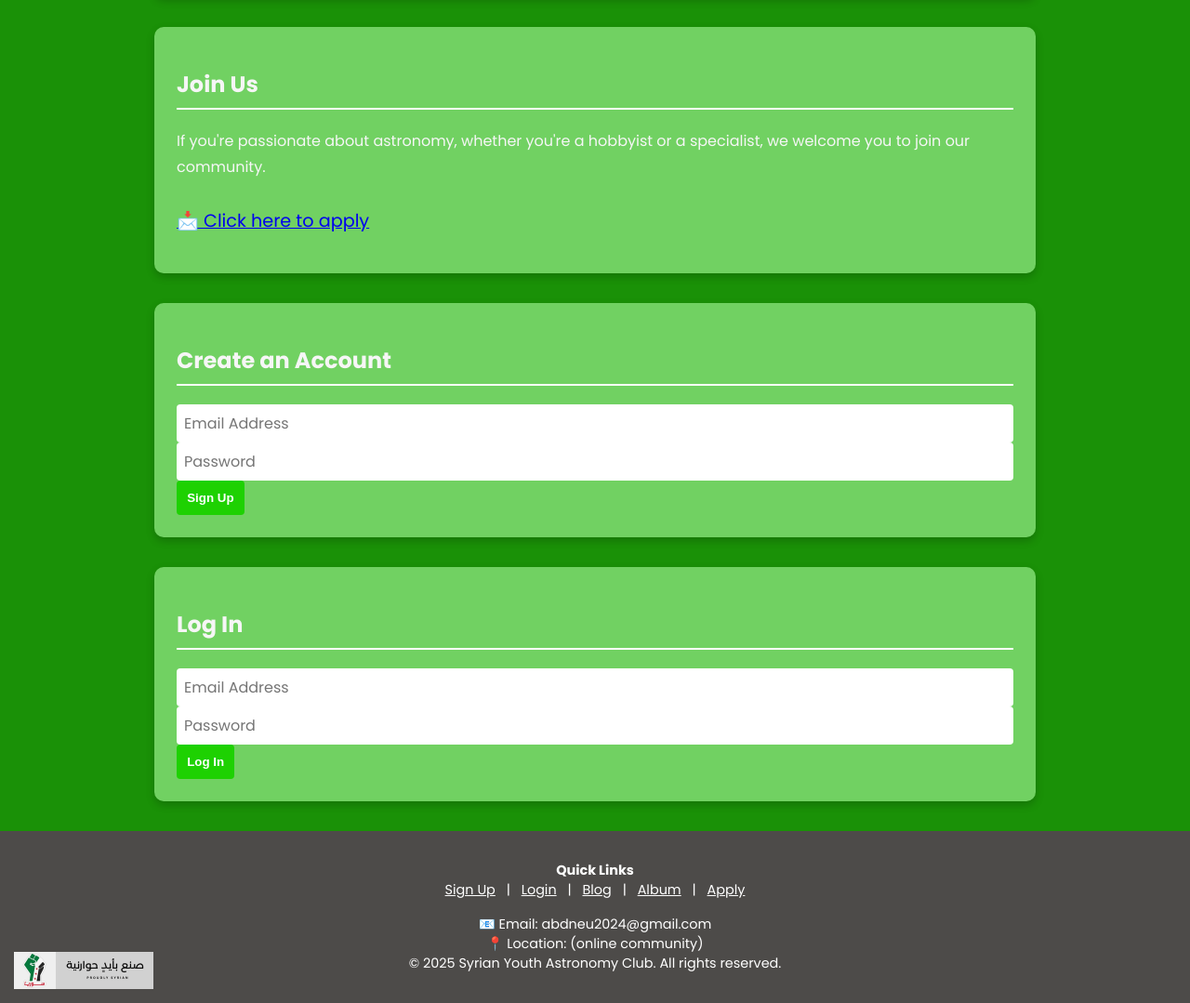
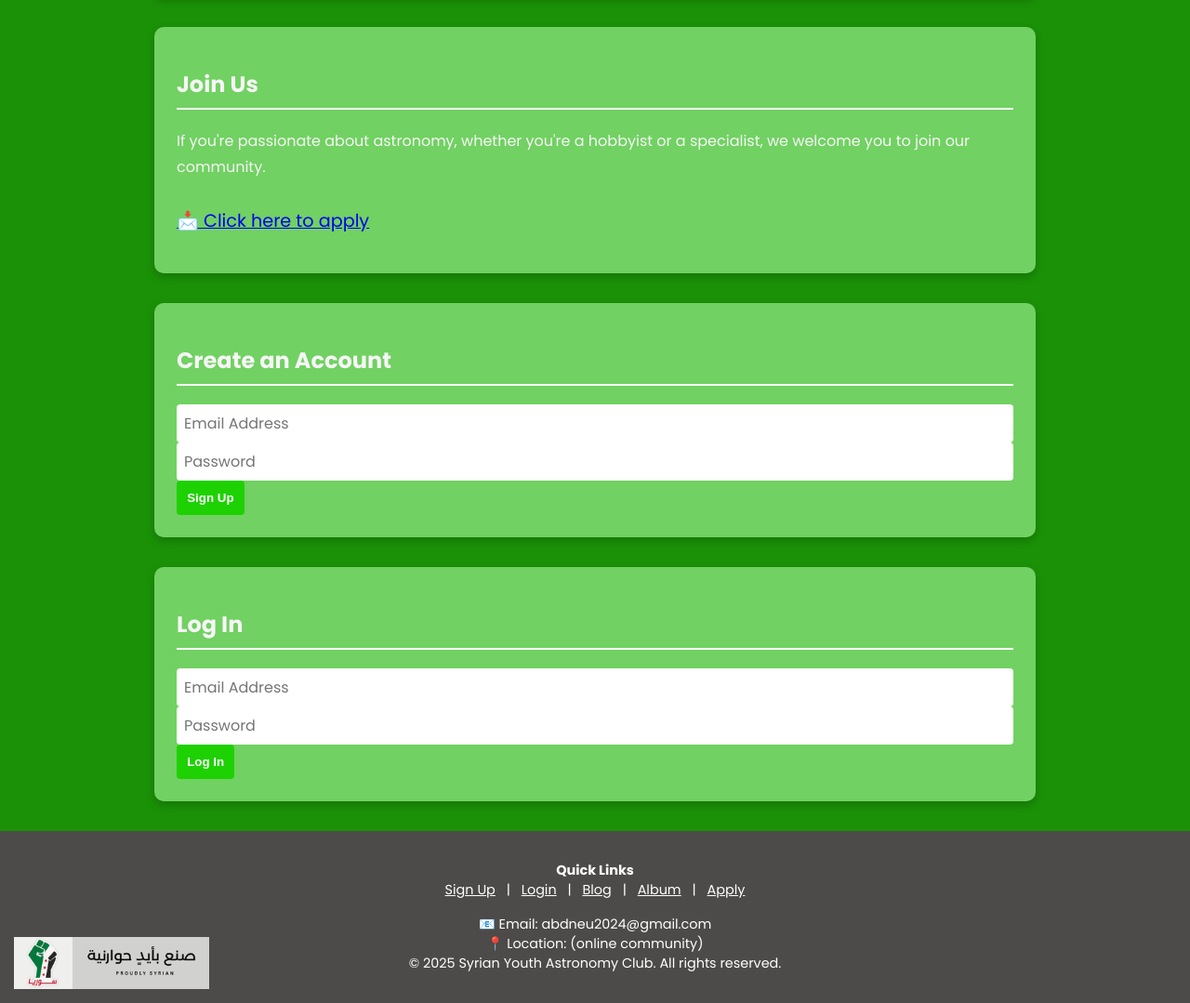
Before and after one commit to minionz-14-bit/astronomy-club, a plain HTML site: page Index.html in a window 1280 px wide. Shown: the part 847-1926 px from the top of the page at 93% size. Drawn offline with Linux system fonts and the light colour scheme; no server answers; a script that the page names is missing; a web font is replaced by a local one.

Commit message:
Add files via upload

```diff
--- a/Index.html
+++ b/Index.html
@@ -91,7 +91,7 @@ footer {
   position: absolute;
   bottom: 15px;
   left: 15px;
-  width: 150px; /* 25% bigger than before */
+  width: 210px; /* 25% bigger than before */
   opacity: 0.95;
 }
 
```
